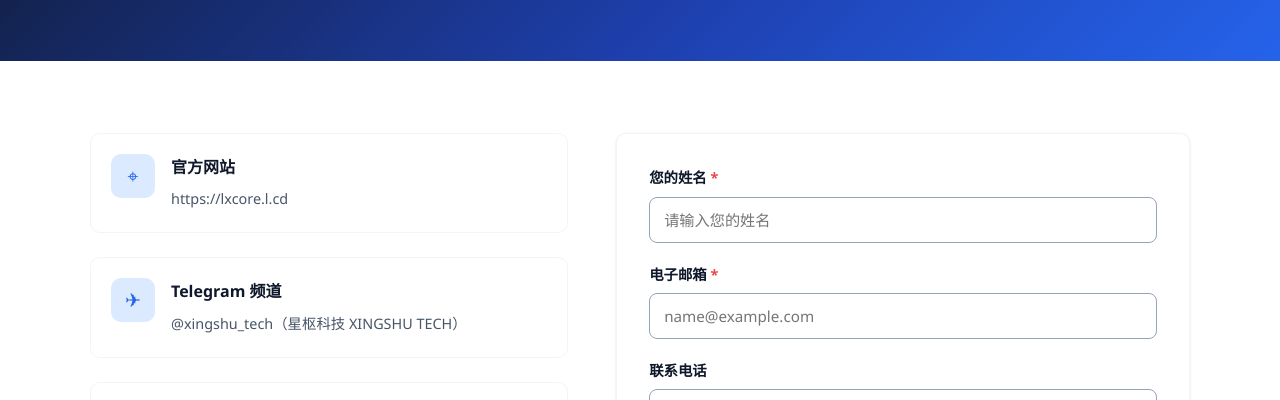
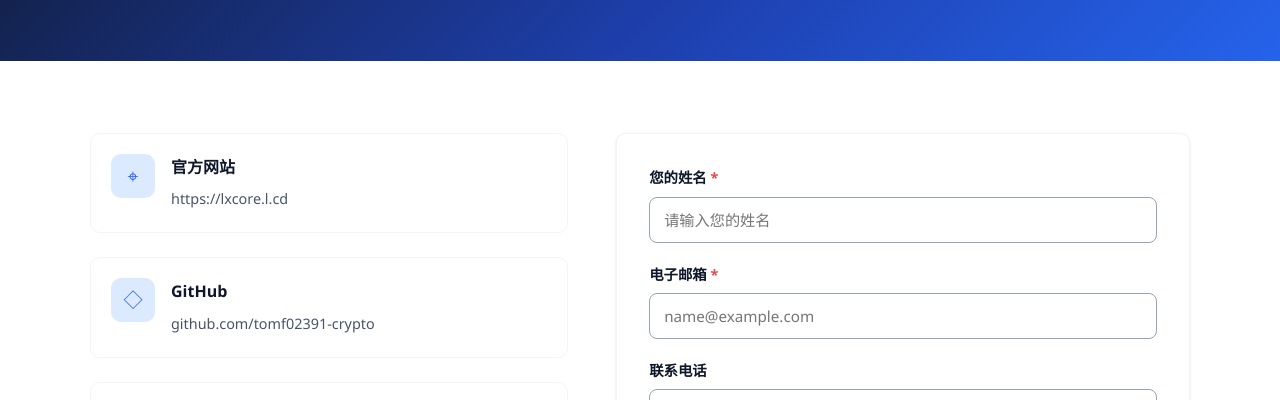
Before and after one commit to tomf02391-crypto/nexcore-site, a plain HTML site: page contact.html in a window 1280 px wide. Shown: the part 333-733 px from the top of the page. Drawn offline with Linux system fonts and the light colour scheme.

Commit message:
add GitHub contact link

```diff
--- a/contact.html
+++ b/contact.html
@@ -62,6 +62,13 @@
             <div>
               <strong>官方网站</strong>
               <span><a href="https://lxcore.l.cd" target="_blank" rel="noopener">https://lxcore.l.cd</a></span>
+            </div>
+          </div>
+          <div class="info-item">
+            <span class="ii-icon">◇</span>
+            <div>
+              <strong>GitHub</strong>
+              <span><a href="https://github.com/tomf02391-crypto" target="_blank" rel="noopener">github.com/tomf02391-crypto</a></span>
             </div>
           </div>
           <div class="info-item">
@@ -191,6 +198,7 @@
         <div class="footer-col">
           <h4>联系方式</h4>
           <a href="https://lxcore.l.cd" target="_blank" rel="noopener">官网 lxcore.l.cd</a>
+          <a href="https://github.com/tomf02391-crypto" target="_blank" rel="noopener">GitHub @tomf02391-crypto</a>
           <a href="https://t.me/xingshu_tech" target="_blank" rel="noopener">Telegram 频道 @xingshu_tech</a>
           <a href="https://t.me/xingshu_chat" target="_blank" rel="noopener">Telegram 群组 @xingshu_chat</a>
           <a href="https://t.me/xingshu_support" target="_blank" rel="noopener">Telegram 客服 @xingshu_support</a>
```
Also changed, not shown: 404.html (+1 -0 lines), about.html (+1 -0 lines), blog.html (+1 -0 lines), cases.html (+1 -0 lines), dns.html (+1 -0 lines), faq.html (+1 -0 lines), index.html (+1 -0 lines), pricing.html (+1 -0 lines), products.html (+1 -0 lines), team.html (+1 -0 lines).
